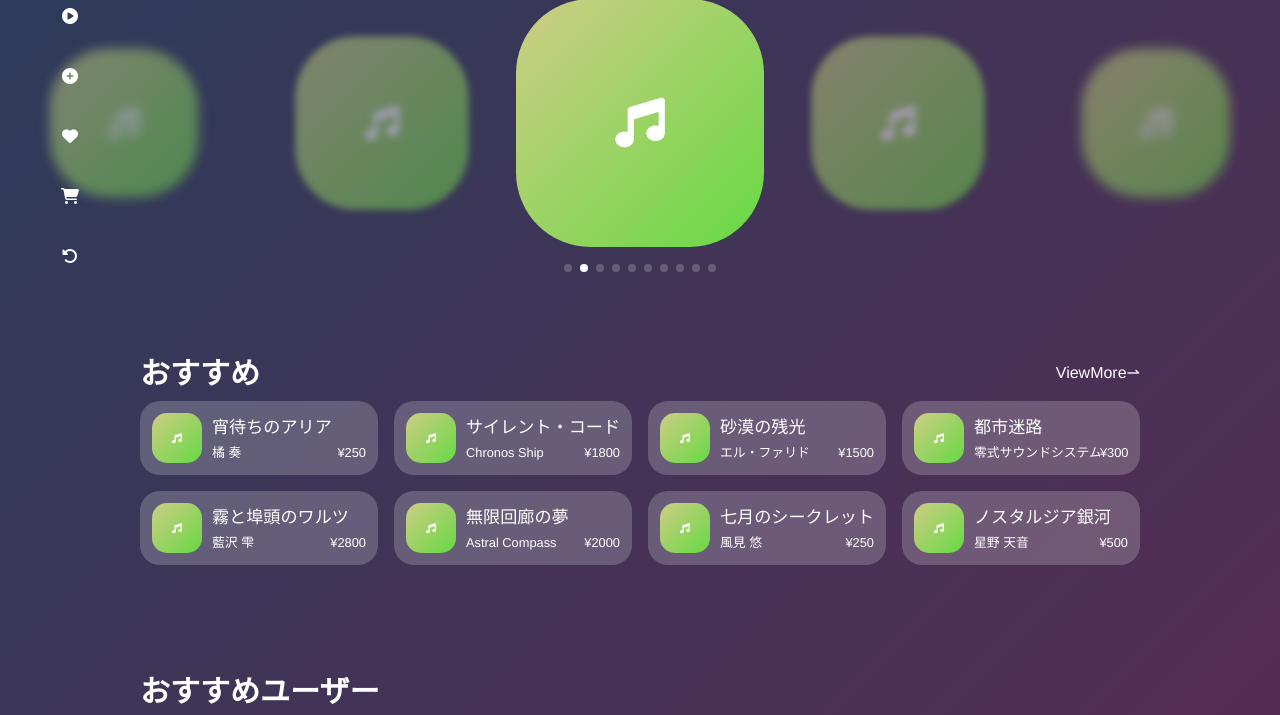
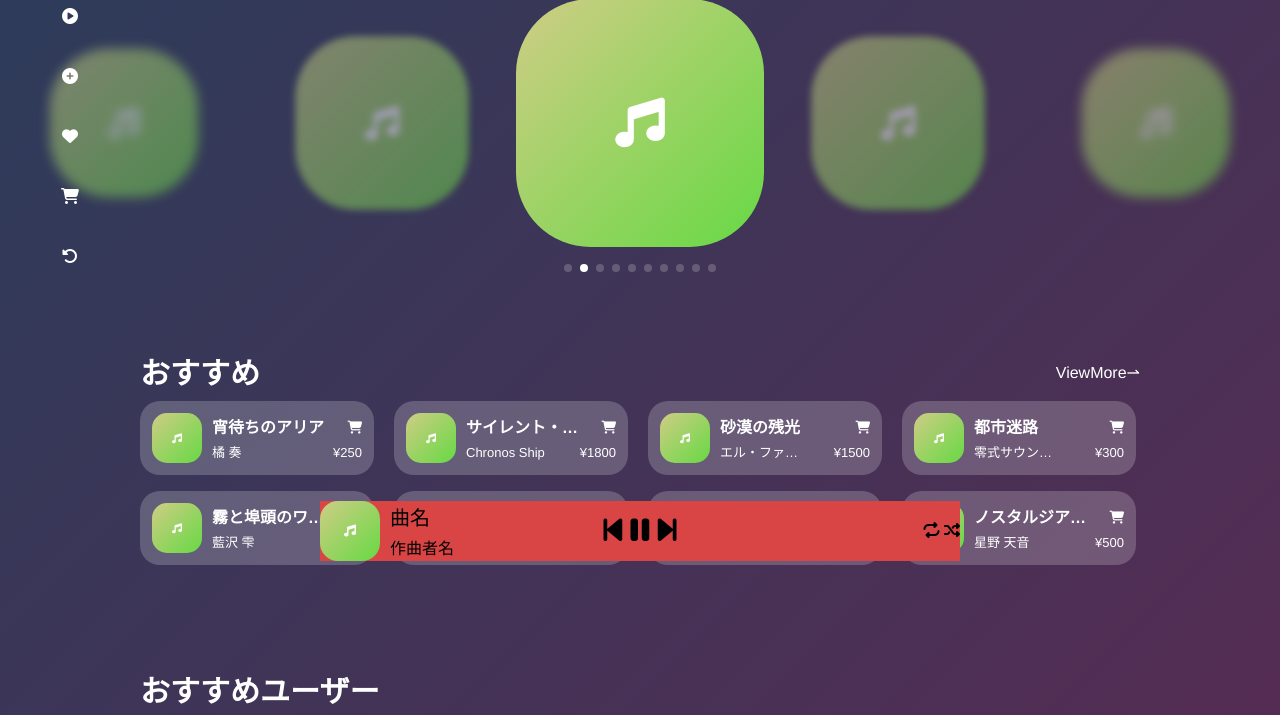
Before and after one commit to yozure420/HEW_2025, a Flask app: page / in a window 1280 px wide. Shown: the part 189-904 px from the top of the page. Run offline with Flask 3, Linux system fonts and the light colour scheme; some libraries are stand-ins or nearby versions; some web fonts are replaced.

Commit message:
音楽リストページのスタイルと構造を改善し、ふきだし機能を追加

```diff
--- a/front/app.py
+++ b/front/app.py
@@ -67,7 +67,7 @@ def music_list():
     #     User('都市迷路', '零式サウンドシステム', 300),
     #     User('霧と埠頭のワルツ', '藍沢 雫', 2800),
     #     User('無限回廊の夢', 'Astral Compass', 2000),
-    #     User('七月のシークレット・ベース', '風見 悠', 250),
+    #     User('七月のシークレットベース', '風見 悠', 250),
     #     User('ノスタルジア銀河', '星野 天音', 500)
     # ]
 
--- a/front/static/css/common.css
+++ b/front/static/css/common.css
@@ -207,7 +207,7 @@ input[type="text"] {
 }
 
 .nav-wrapper:hover {
-    background-color: rgba(0, 0, 0, 0.1);
+    /* background-color: rgba(0, 0, 0, 0.1); */
     backdrop-filter: blur(10px);
     transition: 0.2s;
 }
--- a/front/static/css/home.css
+++ b/front/static/css/home.css
@@ -20,7 +20,8 @@
 }
 
 /* おすすめ */
-.top-list-wrapper, .music-list-wrapper {
+.top-list-wrapper,
+.music-list-wrapper {
     width: 80%;
     max-width: 1000px;
     margin: 100px auto 10px;
@@ -37,7 +38,7 @@
     background-color: rgba(255, 255, 255, 0.2);
     padding: 12px;
     border-radius: 20px;
-    container-type: inline-size;
+    width: fit-content;
 }
 
 .music-list-content:hover {
@@ -51,9 +52,9 @@
     background: linear-gradient(-45deg, #67D944, #CFCD85);
     border-radius: 30%;
     text-align: center;
+    width: 50px;
+    border: none;
     container-type: inline-size;
-    min-width: 50px;
-    border: none;
 }
 
 .music-list-thumbnail i {
@@ -66,35 +67,50 @@
     border: none;
 }
 
-.music-list-character {
+.music-list-character-wrapper {
     flex-grow: 1;
     height: 50px;
     color: white;
     margin-left: 10px;
-    width: 100%;
-    white-space: nowrap;
-    overflow: hidden;
+    width: 150px;
 }
 
-.music-list-character p {
-    font-size: 8cqw;
-    line-height: 30px;
-}
-
-.music-list-character-small {
+.music-list-character-small,
+.music-list-character {
     display: flex;
     width: 100%;
     align-items: center;
 }
 
 .music-list-character-small p {
-    font-size: 6cqw;
     line-height: 20px;
+    font-size: small;
+}
+
+.music {
+    width: 80%;
+    line-height: 30px;
     white-space: nowrap;
     overflow: hidden;
+    text-overflow: ellipsis;
+    font-weight: bold;
 }
 
-.music-list-character-small-price {
+.link-icon {
+    margin-left: auto;
+    color: white;
+    font-size: small;
+}
+
+.name {
+    margin-right: auto;
+    width: 60%;
+    white-space: nowrap;
+    overflow: hidden;
+    text-overflow: ellipsis;
+}
+
+.price {
     margin-left: auto;
 }
 
@@ -114,6 +130,32 @@
     display: flex;
     align-items: center;
     color: white;
+}
+
+/* ふきだし */
+.music-list-character {
+    position: relative;
+}
+
+.fukidashi {
+    display: none;
+    opacity: 0;
+    position: absolute;
+    top: -30px;
+    right: 0;
+    background-color: #333;
+    color: white;
+    padding: 5px 8px;
+    border-radius: 4px;
+    white-space: nowrap;
+    font-size: 12px;
+    z-index: 10;
+    transition: opacity 0.2s ease, visibility 0.2s ease;
+}
+
+.music-list-character .link-icon:hover+.fukidashi {
+    display: block;
+    opacity: 1;
 }
 
 /* おすすめユーザー */
@@ -162,3 +204,65 @@
 .icon-hover-background {
     background-color: rgba(0, 0, 0, 0.7);
 }
+
+.hidden-play-content-wrapper {
+    width: calc(100% / 2);
+    background-color: #d94444;
+    position: fixed;
+    bottom: 50px;
+    left: 50%;
+    transform: translateX(-50%);
+    display: flex;
+    align-items: center;
+}
+
+.play-width {
+    width: calc(100% / 3);
+}
+
+.play-content-left {
+    text-align: left;
+    display: flex;
+}
+
+.play-thumbnail {
+    width: 60px;
+    aspect-ratio: 1 / 1;
+    background: linear-gradient(-45deg, #67D944, #CFCD85);
+    border-radius: 30%;
+    text-align: center;
+    border: none;
+    container-type: inline-size;
+}
+
+.play-thumbnail i {
+    line-height: 60px;
+    font-size: 20cqw;
+    color: white;
+    width: 100%;
+    aspect-ratio: 1 / 1;
+    border-radius: 30%;
+    border: none;
+}
+
+.play-character {
+    margin-left: 10px;
+}
+
+.play-music {
+    line-height: 35px;
+    font-size: 20px;
+}
+
+.play-name {
+    line-height: 25px;
+}
+
+.play-content-center {
+    text-align: center;
+    font-size: 30px;
+}
+
+.play-content-right {
+    text-align: right;
+}
--- a/front/templates/home.html
+++ b/front/templates/home.html
@@ -45,20 +45,24 @@
     <div class="music-list">
 
         {% for user in users %}
-                <a href="">
+
         <div class="music-list-content icon-hover">
             <div class="music-list-thumbnail">
                 <i class="fa-solid fa-music icon-toggle"></i>
             </div><!-- end music-list-thumbnail -->
+            <div class="music-list-character-wrapper">
                 <div class="music-list-character">
-                            <p>{{ user.music }}</p>
+                    <p class="music">{{ user.music }}</p>
+                    <a href="" class="link-icon"><i class="fa-solid fa-cart-shopping"></i></a>
+                    <div class="fukidashi">商品ページへ行く</div>
+                </div><!-- end music-list-character -->
                 <div class="music-list-character-small">
-                                <p>{{ user.name }}</p>
-                                <p class="music-list-character-small-price">¥{{ user.price }}</p>
+                    <p class="name">{{ user.name }}</p>
+                    <p class="price">¥{{ user.price }}</p>
                 </div><!-- end music-list-character-small -->
             </div><!-- end music-list-character -->
         </div><!-- end music-list-content -->
-                </a>
+
         {% endfor %}
 
     </div><!-- end music-list -->
@@ -92,6 +96,27 @@
     </div><!-- end user-list -->
 </div><!-- end top-list-wrapper -->
 
+<div class="hidden-play-content-wrapper">
+    <div class="play-content-left play-width">
+        <div class="play-thumbnail">
+            <i class="fa-solid fa-music icon-toggle"></i>
+        </div><!-- end play-thumbnail -->
+        <div class="play-character">
+            <p class="play-music">曲名</p>
+            <p class="play-name">作曲者名</p>
+        </div>
+    </div>
+    <div class="play-content-center play-width">
+        <i class="fa-solid fa-backward-step"></i>
+        <i class="fa-solid fa-pause"></i>
+        <i class="fa-solid fa-forward-step"></i>
+    </div>
+    <div class="play-content-right play-width">
+        <i class="fa-solid fa-repeat"></i>
+        <i class="fa-solid fa-shuffle"></i>
+    </div>
+</div><!-- end hidden-play-content-wrapper -->
+
 <!-- js -->
 <script src="{{ url_for('static', filename='js/swiper.js') }}"></script>
 <script src="{{ url_for('static', filename='js/home.js') }}"></script>
```
Also changed, not shown: front/templates/music_list.html (+7 -5 lines). Lines whose indentation alone changed are shown as unchanged.
